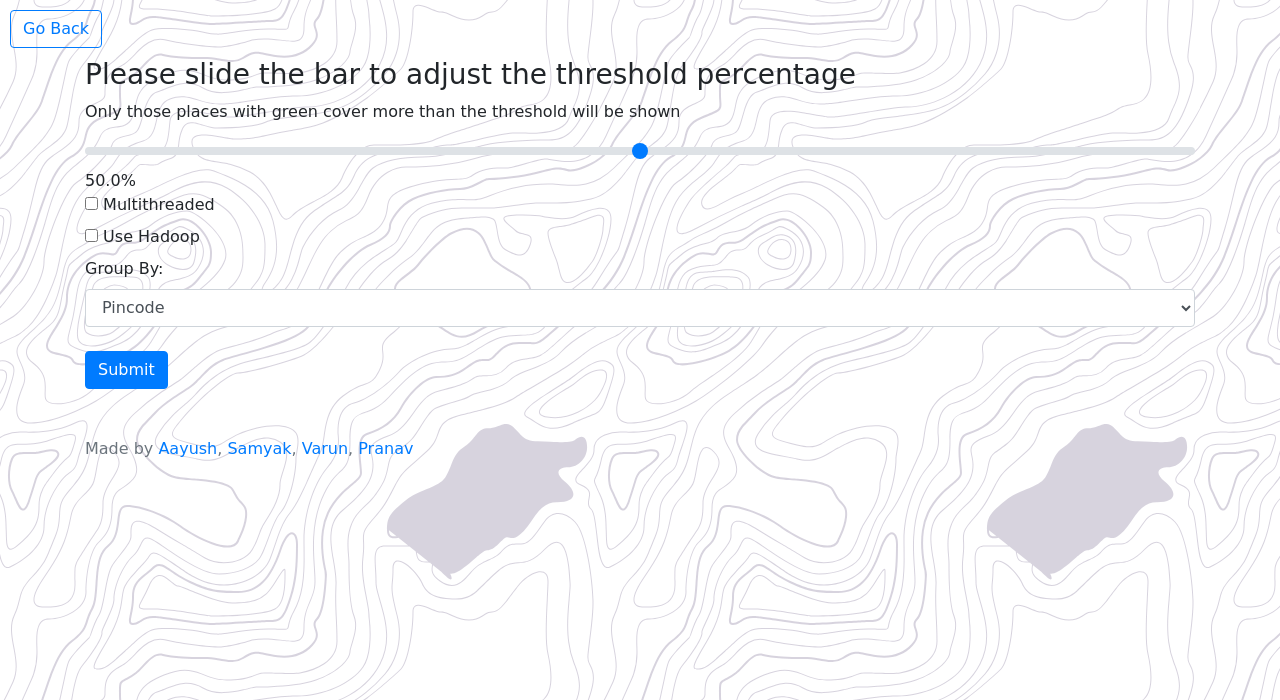
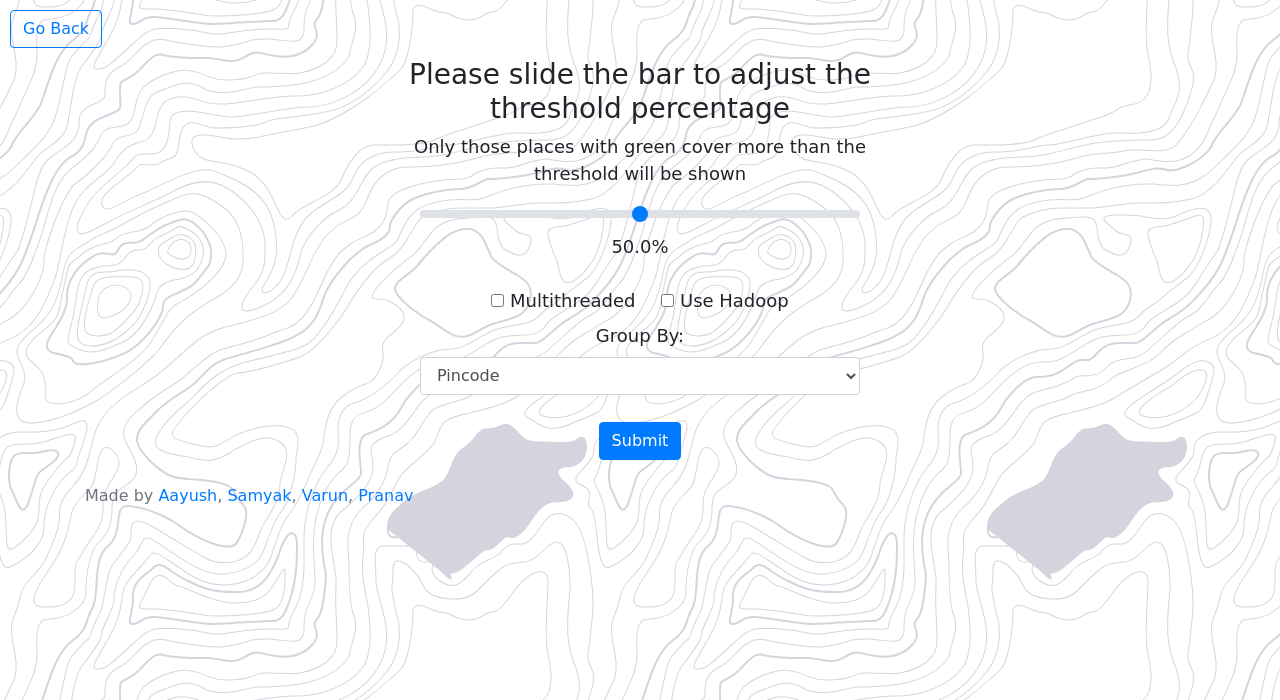
Before and after one commit to NaikAayush/ccbd-bangalore, a Flask app: page /mapred in a window 1280 px wide. Shown: the top 700 px of the page. Run offline with Flask 2, Linux system fonts and the light colour scheme; some libraries are stand-ins or nearby versions; some web fonts are replaced.

Commit message:
UX Improvements

```diff
--- a/MapReduce/templates/mapRed.html
+++ b/MapReduce/templates/mapRed.html
@@ -11,15 +11,16 @@
 </head>
 <body>
         <a class="btn btn-outline-primary" href="/" role="button" style="margin: 10px">Go Back</a>
-        <div class="container">
-        <h3>Please slide the bar to adjust the threshold percentage</h3>
-        <p>Only those places with green cover more than the threshold will be shown</p>
+        <div class="container" style="text-align: center;max-width: 500px;font-size: large;">
+        <h3 style="text-align: center;">Please slide the bar to adjust the threshold percentage</h3>
+        <p style="text-align: center;">Only those places with green cover more than the threshold will be shown</p>
+        <div class="container" style="text-align: center;">
             <form action={{ url_for("mapRed") }} method="POST" onsubmit="showLoading()">
                 <input type="range" class="custom-range" id="customRange1" name="green_percentage" value={{ green_percentage or "50.0"  }} step="0.1" min="0.0" max="100">
-            <div id="printVal">{{ (green_percentage or "50.0") + "%"  }}</div>
+                <div id="printVal" style="text-align: center;">{{ (green_percentage or "50.0") + "%"  }}</div>
+                <br>
                 <input id="multithreaded" type="checkbox" {{ "checked" if multithreaded }} name="multithreaded" value="Yes" style="padding-left: 10%;" onclick="multiChanged(this)">
-            <label for="multithreaded">Multithreaded</label>
-            <br>
+                <label for="multithreaded" style="margin-right: 20px;">Multithreaded</label>
                 <input id="hadoop" type="checkbox" {{ "checked" if hadoop }} name="hadoop" value="Yes" style="padding-left: 10%;" onclick="hadoopChanged(this)">
                 <label for="hadoop">Use Hadoop</label>
                 <br>
@@ -32,11 +33,11 @@
                 <input type="submit" value="Submit" class="btn btn-primary">
             </form>
         </div>
+        </div>
         <br>
         {% if time_taken %}
-        <p style="padding-left: 10%;">Time taken to execute Map Reduce: <b>{{ time_taken }}</b> seconds<p></p>
+        <p style="text-align: center; margin-bottom: 0px; font-family: courier;">Time taken to execute Map Reduce: <b>{{ time_taken }}</b> seconds<p></p>
         {% endif %}
-        <br>
 
         {% if outputs != None %}
         <div class="container">
```
Also changed, not shown: MapReduce/templates/index.html (+5 -3 lines). Lines whose indentation alone changed are shown as unchanged.
